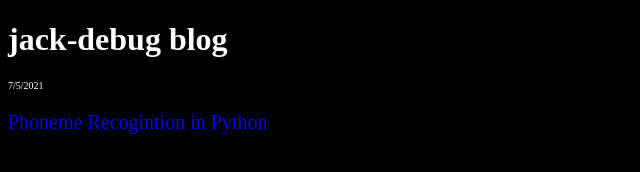
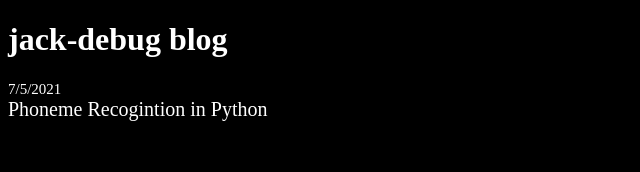
Before and after one commit to jack-debug/blog, a plain HTML site: page index.html in a window 1280 px wide. Shown: the whole page, without its empty margins (0-640 px from the left). Drawn offline with Linux system fonts and the light colour scheme.

Commit message:
Update index.html

```diff
--- a/index.html
+++ b/index.html
@@ -17,8 +17,7 @@ p.ex {
 <body bgcolor='BLACK'>
 <h1>jack-debug blog</h1>
 <div id='post1'>
-<p style="font-size: 10px;">7/5/2021</p>
-<p style="font-size: 20px;"><a href='posts/phonemePost.html' style="text-decoration:none;">Phoneme Recogintion in Python</a></p>
+<p><font style='font-size: 15px'>7/5/2021</font><br><a href='posts/phonemePost.html' style="text-decoration:none;"><font color="WHITE" style='font-size: 20px'>Phoneme Recogintion in Python</font></a></p>
 </div>
 </body>
 </html>
```
